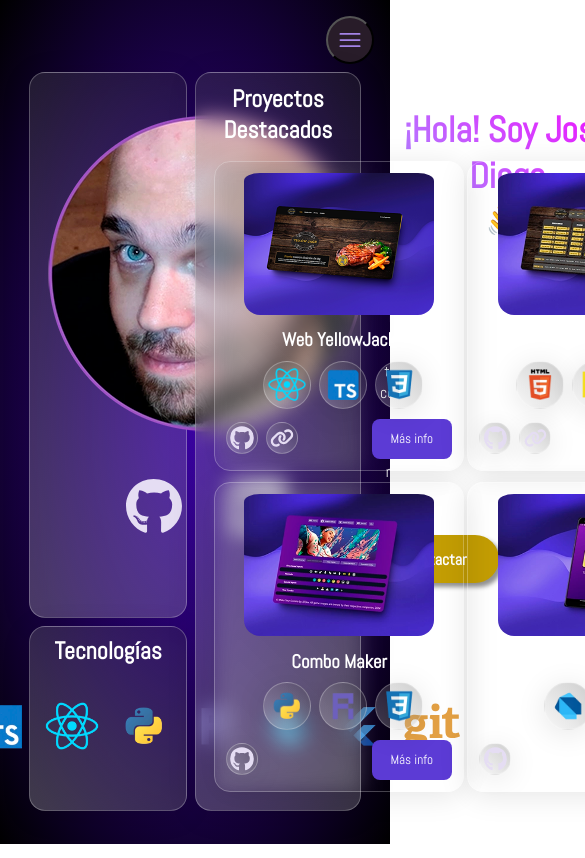
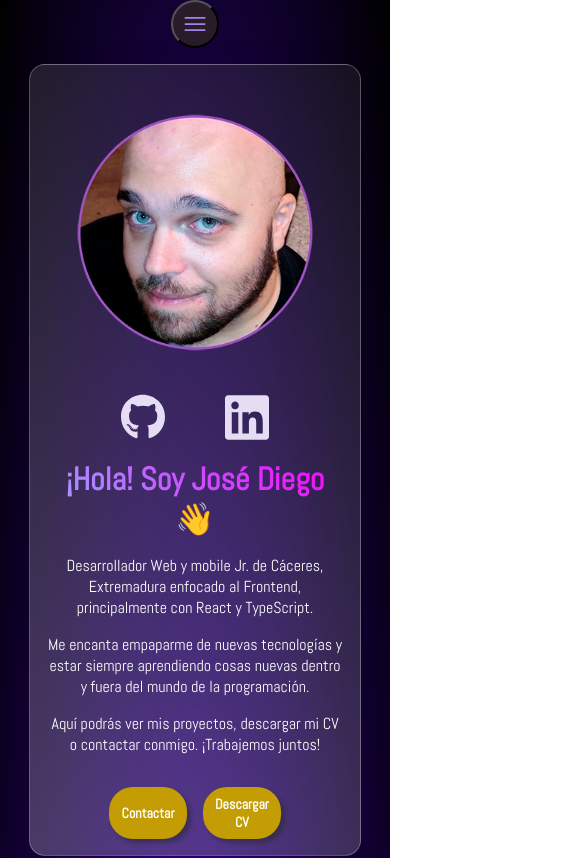
Before and after one commit to JDDev7/portfolio-glass-jddev, a React (Vite) app in the folder portfolio/: page / in a window 390 px wide. Shown: the top 858 px of the page, 585 px wide, since content can reach past the window. Built offline with nearby package versions, Linux system fonts and the light colour scheme.

Commit message:
vista movil de home section

```diff
--- a/portfolio/src/index.css
+++ b/portfolio/src/index.css
@@ -160,7 +160,7 @@ body {
 
 .home-container {
   width: 100%;
-  height: 100vh;
+  height: fit-content;
   background: var(--website-bg);
 }
 
@@ -508,11 +508,102 @@ body {
 
 
 
+/* Mobile (small screen) responsive styles */
 @media (max-width: 480px) {
-  /* navbar mobile toggle */
-  .navbar-toggle {
-    position: fixed;
-    top: 1rem;
-    right: 1rem;
+
+  .home-glass-parent {
+    display: flex;
+    flex-direction: column;
+    gap: 1rem;
+    padding-top: 1rem;
+  }
+
+
+  .presentation-card {
+    grid-column: auto;
+    grid-row: auto;
+    width: 100%;
+    margin-top: 3rem;
+
+  }
+
+  .presentation-card-content {
+    display: flex;
+    flex-direction: column;
+    justify-content: center;
+    align-items: center;
+    gap: 1rem;
+    text-align: center;
+    height: 100%;
+  }
+
+
+  .techs {
+    grid-column: auto;
+    grid-row: auto;
+    width: 100%;
+  }
+
+  .techs-row {
+    display: flex;
+    flex-wrap: wrap;
+    justify-content: center;
+    align-items: center;
+    gap: 1rem;
+    text-align: center;
+    height: 100%;
+  }
+
+
+  .projects-container {
+    grid-column: auto;
+    grid-row: auto;
+    width: 100%;
+    align-items: center;
+  }
+
+
+  .projects-grid {
+    grid-template-columns: 1fr;
+    grid-template-rows: auto;
+    gap: 1rem;
+    padding: 1rem;
+  }
+
+
+  .project-card {
+    width: 100%;
+  }
+
+
+  .modal-content {
+    max-width: 300px;
+    width: 90%;
+    padding-left: 1rem;
+  }
+
+  .modal-image {
+    max-width: 300px;
+    width: 100%;
+    height: auto;
+  }
+
+  /* Adjust avatar size and positioning */
+  .presentation-card-content .avatar-container img {
+    width: 80%; /* Make the avatar smaller */
+  }
+
+  /* Ensure buttons and text adjust */
+  .cta-btn-container button {
+    font-size: 0.875rem; /* Slightly smaller button text */
+    padding: 0.5rem;
+  }
+
+  .presentation-text-header h1 {
+    font-size: 2rem; /* Slightly smaller for mobile */
+  }
+
+  .presentation-text-header span {
+    font-size: 2rem;
   }
 }
```
